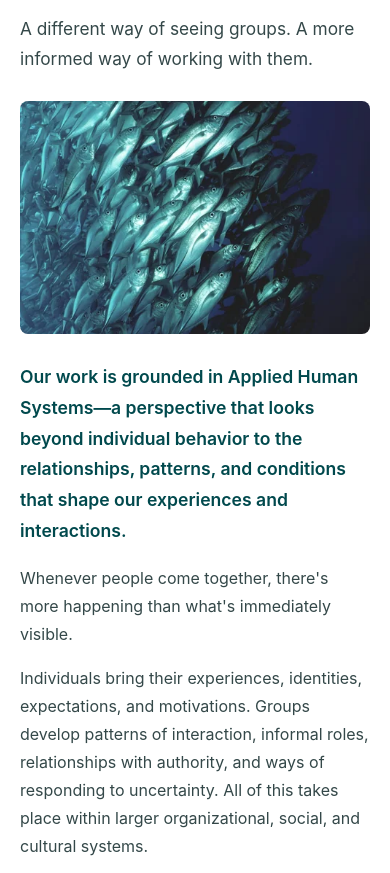
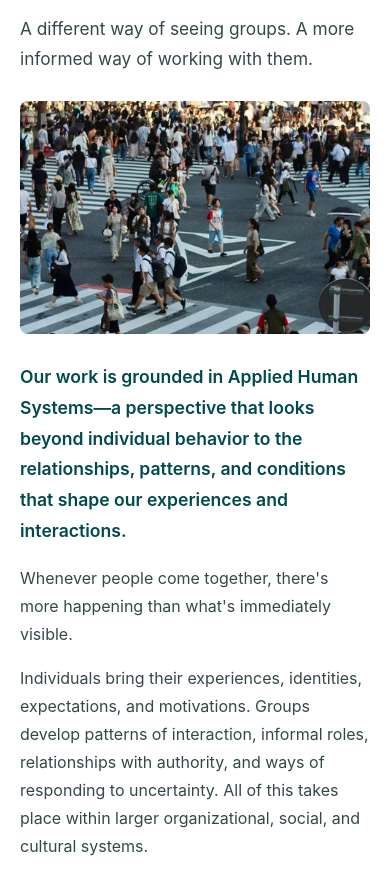
Before and after one commit to araharoutiounian-oss/Artune, a plain HTML site: page index.html in a window 390 px wide. Shown: the part 866-1739 px from the top of the page. Drawn offline with Linux system fonts and the light colour scheme.

Commit message:
Add files via upload

```diff
--- a/homepage.css
+++ b/homepage.css
@@ -126,17 +126,17 @@
   gap: 52px;
   align-items: start;
 }
-.home-fish-figure {
+.home-systems-figure {
   margin: 0;
 }
-.home-fish-figure img {
+.home-systems-figure img {
   display: block;
   width: 100%;
   height: auto;
   aspect-ratio: 4 / 5;
   border-radius: 8px;
   object-fit: cover;
-  object-position: center;
+  object-position: center 65%;
 }
 .home-ahs-copy p:first-child {
   margin-top: 0;
@@ -335,7 +335,7 @@
     grid-template-columns: minmax(0, 1fr);
     gap: 28px;
   }
-  .home-fish-figure img {
+  .home-systems-figure img {
     max-height: 420px;
     aspect-ratio: 3 / 2;
   }
--- a/index.html
+++ b/index.html
@@ -64,11 +64,11 @@
             <p class="home-lead">A different way of seeing groups. A more informed way of working with them.</p>
           </header>
           <div class="home-ahs-grid">
-            <figure class="home-fish-figure">
-              <img src="assets/modules/01-human-systems-960.webp"
-                srcset="assets/modules/01-human-systems-480.webp 480w, assets/modules/01-human-systems-960.webp 960w, assets/modules/01-human-systems-1440.webp 1440w"
+            <figure class="home-systems-figure">
+              <img src="assets/home/shibuya-crossing-960.webp"
+                srcset="assets/home/shibuya-crossing-480.webp 480w, assets/home/shibuya-crossing-960.webp 960w, assets/home/shibuya-crossing-1440.webp 1440w"
                 sizes="(max-width: 800px) calc(100vw - 40px), 480px"
-                width="960" height="1440" alt="A school of fish forming a coordinated pattern underwater." loading="lazy" decoding="async" />
+                width="960" height="1440" alt="People walking in different directions across the intersecting crosswalks at Shibuya Crossing in Tokyo." loading="lazy" decoding="async" />
             </figure>
             <div class="home-ahs-copy">
               <p class="home-emphasis">Our work is grounded in Applied Human Systems&mdash;a perspective that looks beyond individual behavior to the relationships, patterns, and conditions that shape our experiences and interactions.</p>
@@ -197,7 +197,7 @@
       </section>
       <details class="home-image-credits">
         <summary>Image credits</summary>
-        <p>Schooling fish: <a href="https://unsplash.com/photos/school-of-fish-swimming-underwater-_w-VVA8PrC0">Jet Kim, Unsplash</a> (<a href="https://unsplash.com/license">Unsplash License</a>). Ripple and fractal artwork: existing Artune artwork.</p>
+        <p>Shibuya Crossing: <a href="https://www.pexels.com/photo/busy-day-at-shibuya-crossing-tokyo-39194748/">Catarina Duarte, Pexels</a> (<a href="https://www.pexels.com/license/">Pexels License</a>). Resized and converted to WebP; displayed with a responsive crop. Ripple and fractal artwork: existing Artune artwork.</p>
         <p>Mindfulness: <a href="https://www.pexels.com/photo/a-woman-doing-meditation-at-home-6767991/">olia danilevich</a>. Group discussion: <a href="https://www.pexels.com/photo/a-group-of-people-sitting-while-discussing-their-work-7691706/">Yan Krukau</a>. Educational collaboration: <a href="https://www.pexels.com/photo/educators-discussing-mathematical-graphs-on-chalkboard-28608146/">Jean-Rene Chazottes</a>. All three photographs used under the <a href="https://www.pexels.com/license/">Pexels License</a>; resized and converted to WebP.</p>
       </details>
     </main>  <footer class="site-footer">
```
Also changed, not shown: assets/home/shibuya-crossing-1440.webp (added), assets/home/shibuya-crossing-480.webp (added), assets/home/shibuya-crossing-960.webp (added).
